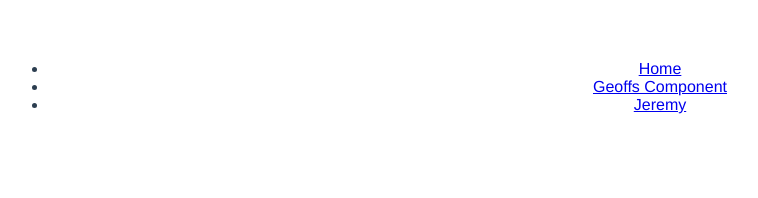
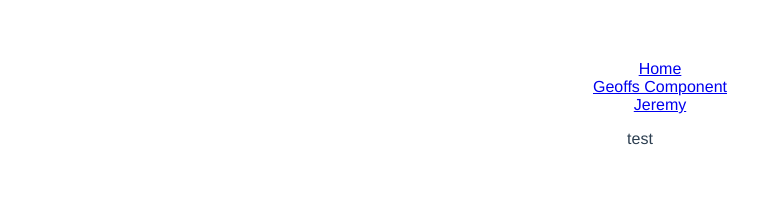
Before and after one commit to hollynz/hj-my-classmates, a Vue app: page / in a window 1280 px wide. Shown: the top 198 px of the page, without its empty margins (0-758 px from the left). Built offline with nearby package versions, Linux system fonts and the light colour scheme.

Commit message:
fixed nav and merged geoff/jeremy

```diff
--- a/src/App.vue
+++ b/src/App.vue
@@ -7,15 +7,11 @@
 
 <script>
 import MyHeader from "./components/MyHeader";
-import GeoffsComponent from "./components/Geoff/GeoffsComponent";
-import Home from "./components/Home";
 
 export default {
   name: "App",
   components: {
-    MyHeader,
-    GeoffsComponent,
-    Home
+    MyHeader
   }
 };
 </script>
--- a/src/components/Home.vue
+++ b/src/components/Home.vue
@@ -1,4 +1,5 @@
 <template>
+  <div>test</div>
 </template>
 
 <script>
--- a/src/components/MyHeader.vue
+++ b/src/components/MyHeader.vue
@@ -2,7 +2,7 @@
   <div class="header">
     <nav class="nav">
       <ul>
-        <li><router-link v-bind:to="'/home'" exact>Home</router-link></li>
+        <li><router-link v-bind:to="'/'" exact>Home</router-link></li>
         <li><router-link v-bind:to="'/geoffscomponent'" exact>Geoffs Component</router-link></li>
         <li><router-link v-bind:to="'/jeremy'">Jeremy</router-link></li>
       </ul>
@@ -18,4 +18,7 @@ export default {
 
 <!-- Add "scoped" attribute to limit CSS to this component only -->
 <style scoped>
+  ul {
+    list-style: none;
+  }
 </style>
--- a/src/components/jeremy/Jeremy.vue
+++ b/src/components/jeremy/Jeremy.vue
@@ -1,12 +1,12 @@
 <template>
-  <div class="header">
+  <div>
     <p>This is Jeremy's Section</p>
   </div>
 </template>
 
 <script>
 export default {
-  name: "MyHeader"
+  name: "Jeremy"
 };
 </script>
 
--- a/src/main.js
+++ b/src/main.js
@@ -1,11 +1,10 @@
 import Vue from "vue";
 import App from "./App.vue";
-import Jeremy from "./components/jeremy/Jeremy.vue";
+import Jeremy from "./components/jeremy/Jeremy";
 
 import VueRouter from "vue-router";
-import MyHeader from "./components/MyHeader";
 import GeoffsComponent from "./components/Geoff/GeoffsComponent";
-import Home from "./components/Home.vue"
+import Home from "./components/Home"
 
 
 Vue.config.productionTip = false;
```
Also changed, not shown: 1 other file (tests, documents, lock files or other folders).
